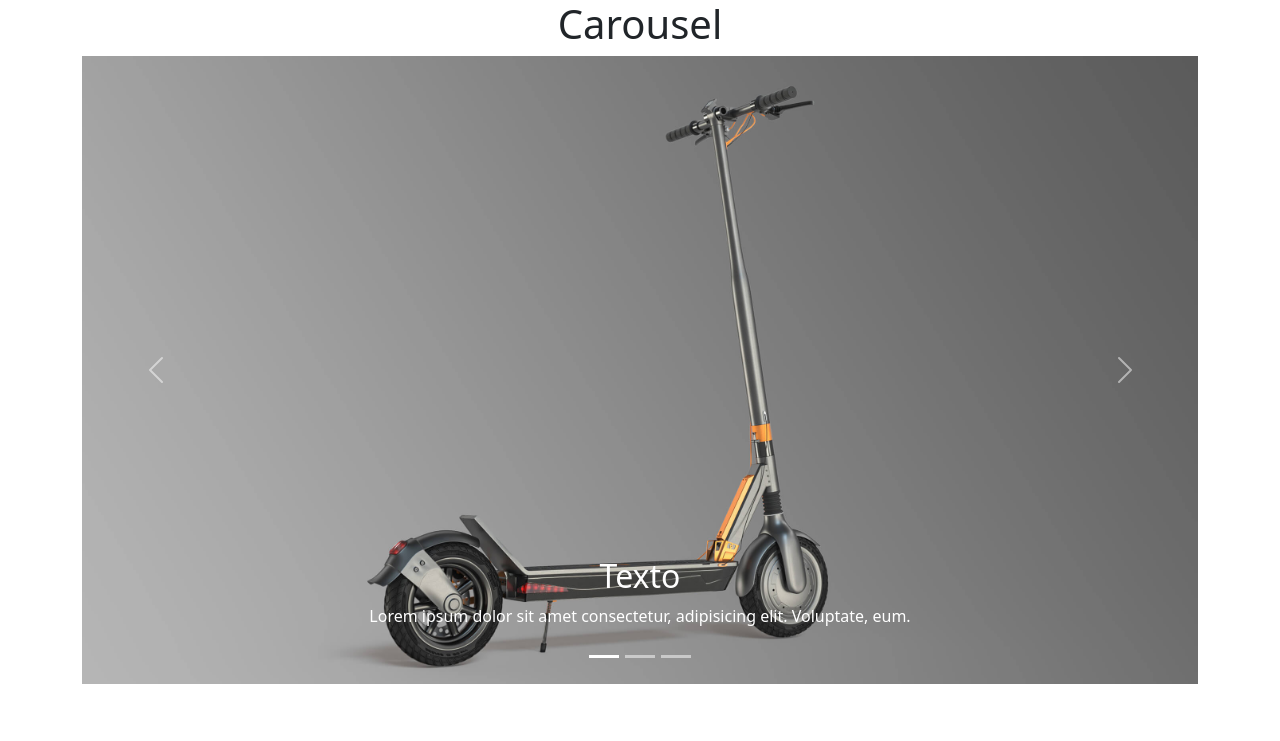
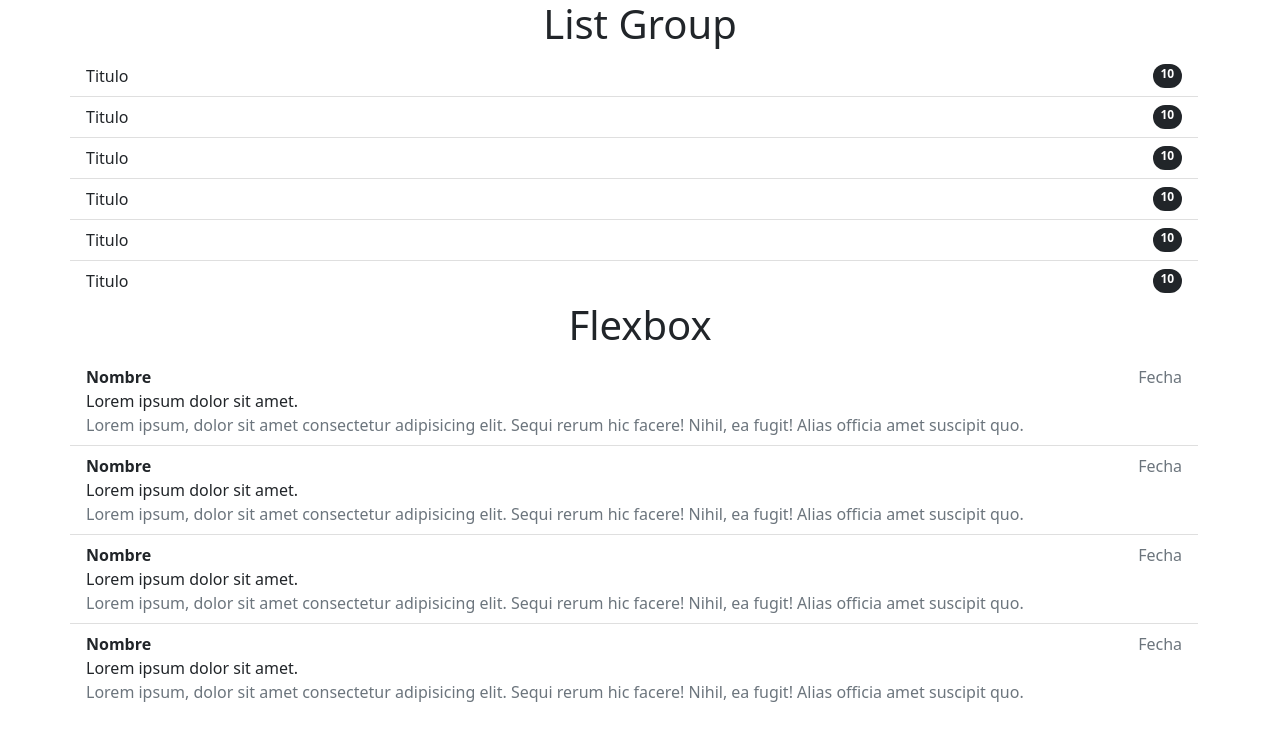
Before and after one commit to Daniel-Sanchez-111/CSS, a PHP site: page / in a window 1280 px wide. Shown: the top 741 px of the page. Run offline with PHP 8.4, Linux system fonts and the light colour scheme.

Commit message:
list group

```diff
--- a/index.php
+++ b/index.php
@@ -24,43 +24,58 @@
     <!-- Carousel -->
     <div class="container">
         <div class="row row-cols-1">
-            <h1 class="text-center">Carousel</h1>
-            <div class="carousel slide carousel-fade" id="carousel" data-bs-ride="false">
+            <h1 class="text-center">List Group</h1>
 
-                <div class="carousel-indicators">
-                    <button type="button" data-bs-target="#carousel" data-bs-slide-to="0" class="active" aria-current="true" aria-label="Slide 1"></button>
-                    <button type="button" data-bs-target="#carousel" data-bs-slide-to="1" aria-label="Slide 2"></button>
-                    <button type="button" data-bs-target="#carousel" data-bs-slide-to="2" aria-label="Slide 3"></button>
-                </div>
+            <ul class="list-group list-group-flush">
+                <li class="list-group-item d-flex justify-content-between"> Titulo <span class="badge rounded-pill bg-dark">10</span></li>
+                <li class="list-group-item d-flex justify-content-between"> Titulo <span class="badge rounded-pill bg-dark">10</span></li>
+                <li class="list-group-item d-flex justify-content-between"> Titulo <span class="badge rounded-pill bg-dark">10</span></li>
+                <li class="list-group-item d-flex justify-content-between"> Titulo <span class="badge rounded-pill bg-dark">10</span></li>
+                <li class="list-group-item d-flex justify-content-between"> Titulo <span class="badge rounded-pill bg-dark">10</span></li>
+                <li class="list-group-item d-flex justify-content-between"> Titulo <span class="badge rounded-pill bg-dark">10</span></li>
+            </ul>
+            <h1 class="text-center">Flexbox</h1>
+            <ul class="list-group list-group-flush">
+                <a class="list-group-item list-group-item-action">
+                    <div class="d-flex justify-content-between">
+                        <strong>Nombre</strong>
+                        <span class="text-muted">Fecha</span>
+                    </div>
+                    <span>Lorem ipsum dolor sit amet.</span>
+                    <br>
+                    <span class="text-muted">Lorem ipsum, dolor sit amet consectetur adipisicing elit. Sequi rerum hic facere! Nihil, ea fugit! Alias officia amet suscipit quo.</span>
+                </a>
+                <a class="list-group-item list-group-item-action">
+                    <div class="d-flex justify-content-between">
+                        <strong>Nombre</strong>
+                        <span class="text-muted">Fecha</span>
+                    </div>
+                    <span>Lorem ipsum dolor sit amet.</span>
+                    <br>
+                    <span class="text-muted">Lorem ipsum, dolor sit amet consectetur adipisicing elit. Sequi rerum hic facere! Nihil, ea fugit! Alias officia amet suscipit quo.</span>
+                </a>
+                <a class="list-group-item list-group-item-action">
+                    <div class="d-flex justify-content-between">
+                        <strong>Nombre</strong>
+                        <span class="text-muted">Fecha</span>
+                    </div>
+                    <span>Lorem ipsum dolor sit amet.</span>
+                    <br>
+                    <span class="text-muted">Lorem ipsum, dolor sit amet consectetur adipisicing elit. Sequi rerum hic facere! Nihil, ea fugit! Alias officia amet suscipit quo.</span>
+                </a>
+                <a class="list-group-item list-group-item-action">
+                    <div class="d-flex justify-content-between">
+                        <strong>Nombre</strong>
+                        <span class="text-muted">Fecha</span>
+                    </div>
+                    <span>Lorem ipsum dolor sit amet.</span>
+                    <br>
+                    <span class="text-muted">Lorem ipsum, dolor sit amet consectetur adipisicing elit. Sequi rerum hic facere! Nihil, ea fugit! Alias officia amet suscipit quo.</span>
+                </a>
 
-                <div class="carousel-inner">
-                    <div class="carousel-item active">
-                        <img src="./public/img/scooter-01.jpg" alt="" class="d-block w-100">
-                        <div class="carousel-caption d-none d-md-block">
-                            <h2>Texto</h2>
-                            <p>Lorem ipsum dolor sit amet consectetur, adipisicing elit. Voluptate, eum.</p>
-                        </div>
-                    </div>
-                    <div class="carousel-item">
-                        <img src="./public/img/scooter-02.jpg" alt="" class="d-block w-100">
-                    </div>
-                    <div class="carousel-item">
-                        <img src="./public/img/scooter-03.jpg" alt="" class="d-block w-100">
-                    </div>
-                </div>
-
-                <button class="carousel-control-prev" type="button" data-bs-target="#carousel" data-bs-slide="prev">
-                    <span class="carousel-control-prev-icon" aria-hidden="true"></span>
-                    <span class="visually-hidden">Previous</span>
-                </button>
-                <button class="carousel-control-next" type="button" data-bs-target="#carousel" data-bs-slide="next">
-                    <span class="carousel-control-next-icon" aria-hidden="true"></span>
-                    <span class="visually-hidden">Next</span>
-                </button>
-            </div>
+            </ul>
 
         </div>
-    </div>
     </div>
     <?php include_once('layout/scripts.template.php'); ?>
 
```
